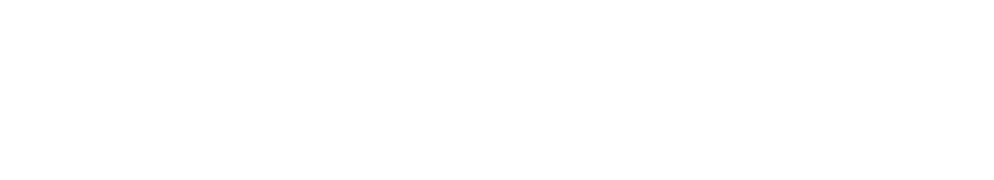
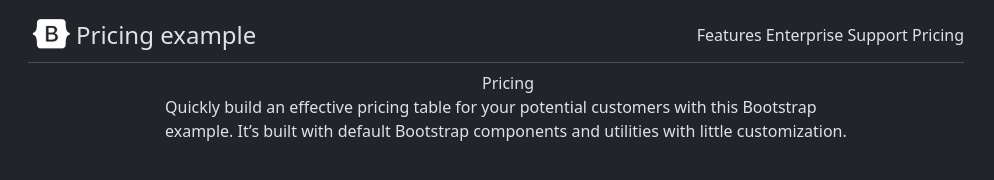
Before and after one commit to enzovcnt/maquetteBootstrap3, a plain HTML site: page index.html in a window 1280 px wide. Shown: the whole page, without its empty margins (132-1126 px from the left). Drawn offline with nearby package versions, Linux system fonts and the light colour scheme.

Commit message:
add navbar - begin title - add repository "image"

```diff
--- a/css/style.css
+++ b/css/style.css
@@ -0,0 +1,4 @@
+html, body {
+    padding: 0;
+    margin: 0;
+}
--- a/index.html
+++ b/index.html
@@ -1,5 +1,5 @@
 <!doctype html>
-<html lang="en">
+<html lang="en" data-bs-theme="dark">
 <head>
     <meta charset="UTF-8">
     <meta name="viewport" content="width=device-width, initial-scale=1">
@@ -9,6 +9,22 @@
 </head>
 <body>
 
+<div class="container-sm" style="width: 960px">
+    <div class="d-flex row col-12 align-items-center border-bottom pt-2">
+        <div class="d-flex col-6 align-items-center p-0 fs-4">
+            <img src="image/logoBootstrapblanc.png" style="width: ">
+            <span>Pricing example</span>
+        </div>
+        <div class="d-flex col-6 justify-content-end p-0">
+            <span> Features Enterprise Support Pricing </span>
+        </div>
+    </div>
+    <div class="d-flex flex-column align-items-center mx-auto p-2" style="width: 75%">
+        <span>Pricing</span>
+        <span>Quickly build an effective pricing table for your potential customers with this Bootstrap example. It’s built with default Bootstrap components and utilities with little customization.</span>
+    </div>
+
+</div>
 
 
 <script src="https://cdn.jsdelivr.net/npm/bootstrap@5.3.3/dist/js/bootstrap.bundle.min.js" integrity="sha384-YvpcrYf0tY3lHB60NNkmXc5s9fDVZLESaAA55NDzOxhy9GkcIdslK1eN7N6jIeHz" crossorigin="anonymous"></script>
```
Also changed, not shown: image/logoBootstrapblanc.png (added).
